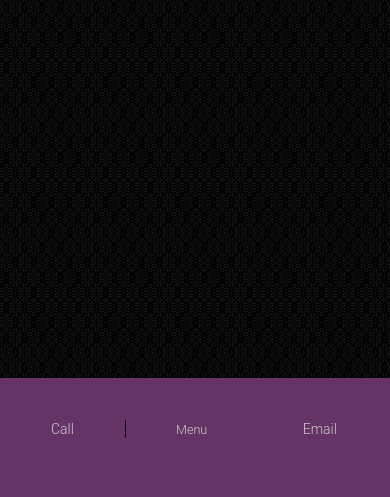
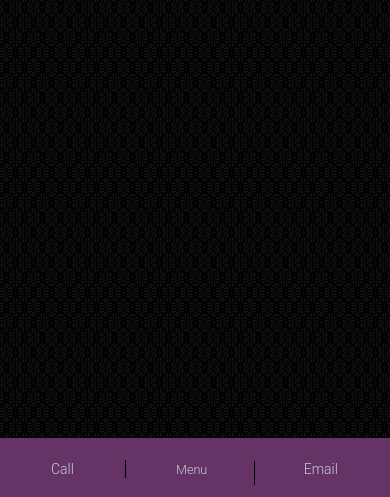
Before and after one commit to gesus412/Web-Portfolio, a plain HTML site: page index.html in a window 390 px wide. Shown: the part 347-844 px from the top of the page. Drawn offline with Linux system fonts and the light colour scheme.

Commit message:
no message

```diff
--- a/stylesheets/base.css
+++ b/stylesheets/base.css
@@ -162,6 +162,7 @@
 
 		.mobilenav {
 			display: none;
+			border-right: black thin solid;
 	}
 
 		.emailbutton {
--- a/stylesheets/layout.css
+++ b/stylesheets/layout.css
@@ -338,6 +338,10 @@
 			display: none;
 		}
 
+		ul, ol {
+			margin-bottom: 0px;
+		}
+
 
 		}
 
```
